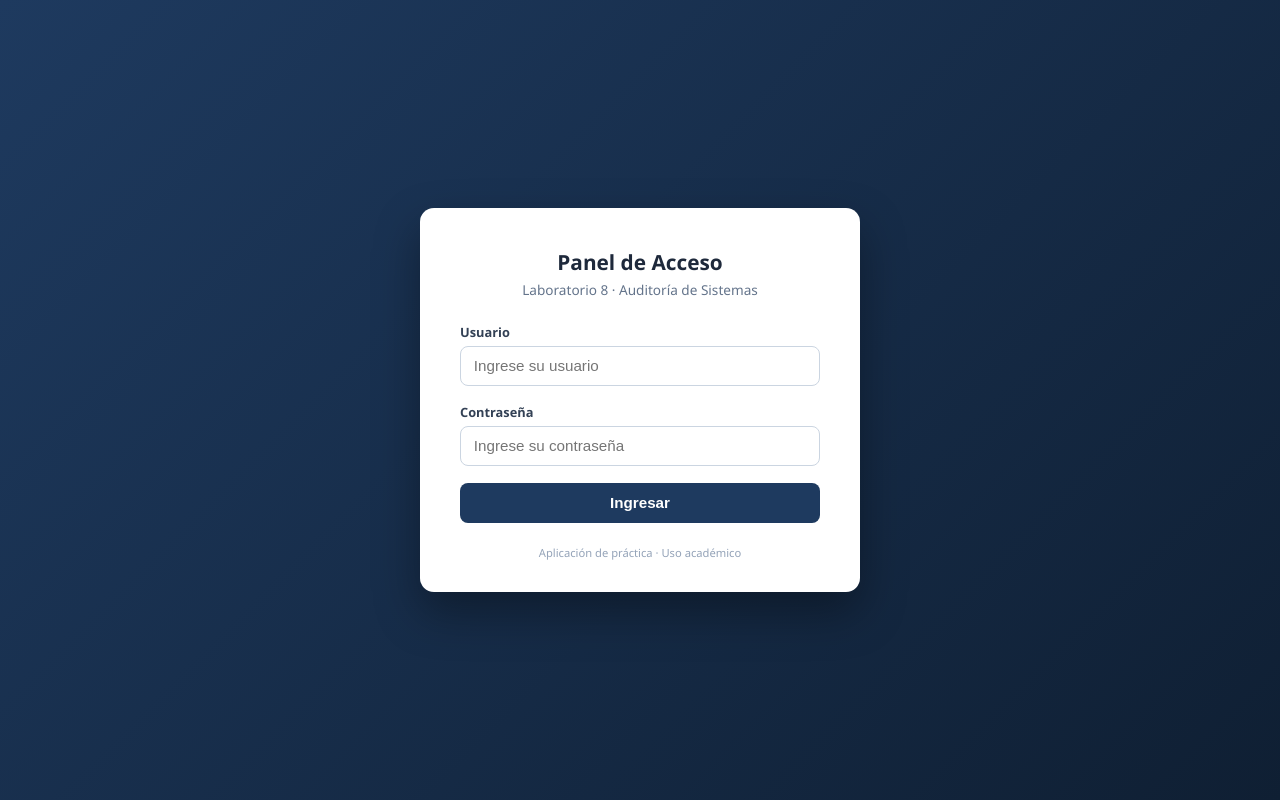
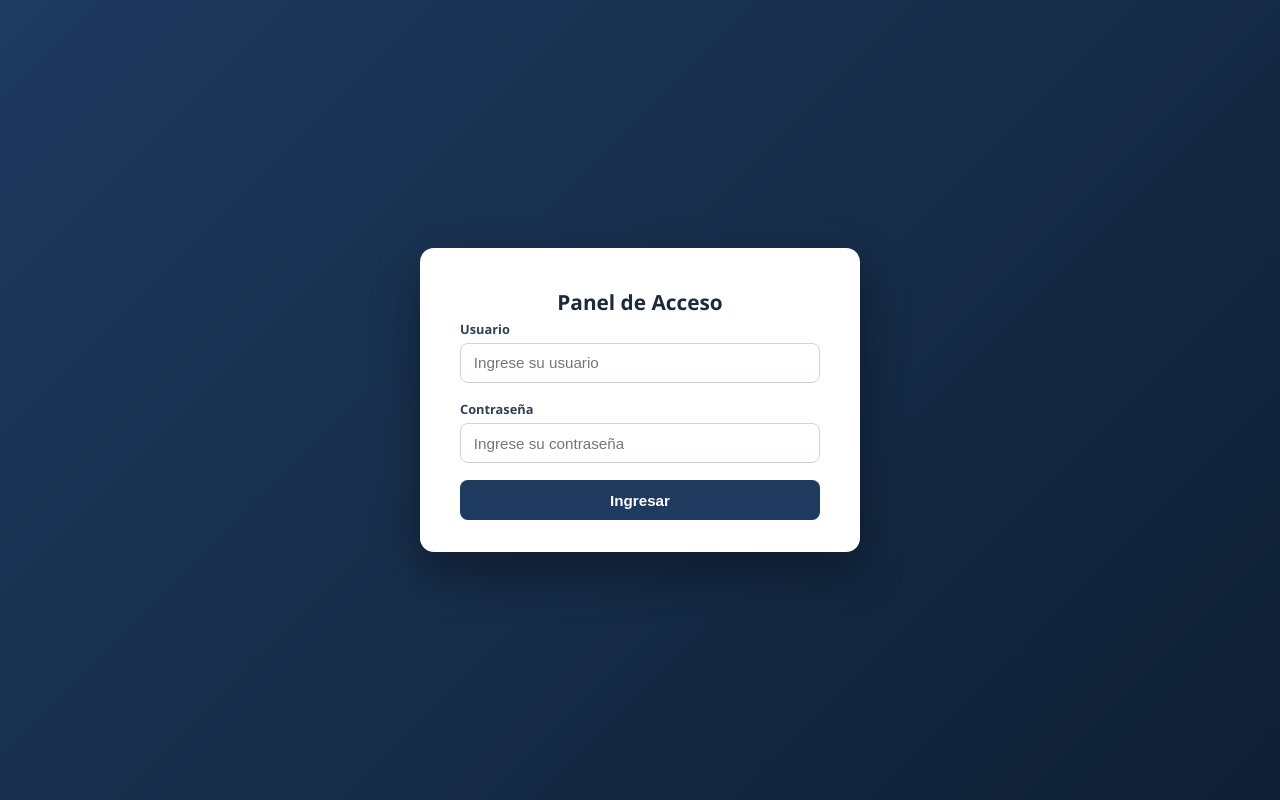
Before and after one commit to retsisa/prueba-seguridad, a Flask app: page / in a window 1280 px wide. Run offline with Flask 3, Linux system fonts and the light colour scheme.

Commit message:
Update login.html

```diff
--- a/templates/login.html
+++ b/templates/login.html
@@ -2,7 +2,7 @@
 <html lang="es">
 <head>
   <meta charset="utf-8">
-  <title>Laboratorio 8 - Acceso</title>
+  <title>Acceso</title>
   <style>
     :root { color-scheme: light dark; }
     body {
@@ -82,7 +82,6 @@
 <body>
   <div class="card">
     <h1>Panel de Acceso</h1>
-    <p class="subtitle">Laboratorio 8 · Auditoría de Sistemas</p>
 
     {% if error %}
       <div class="error">{{ error }}</div>
@@ -97,8 +96,6 @@
 
       <button type="submit">Ingresar</button>
     </form>
-
-    <div class="footer-note">Aplicación de práctica · Uso académico</div>
   </div>
 </body>
 </html>
```
